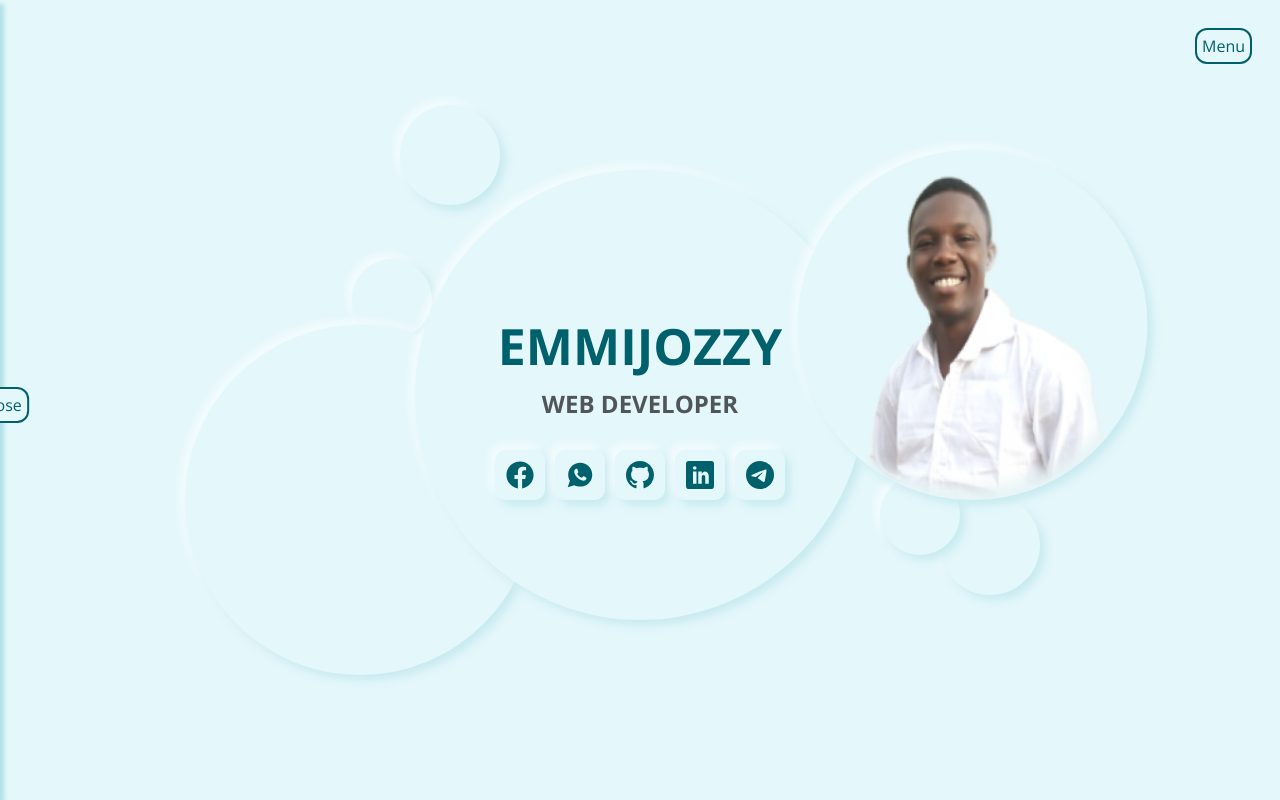
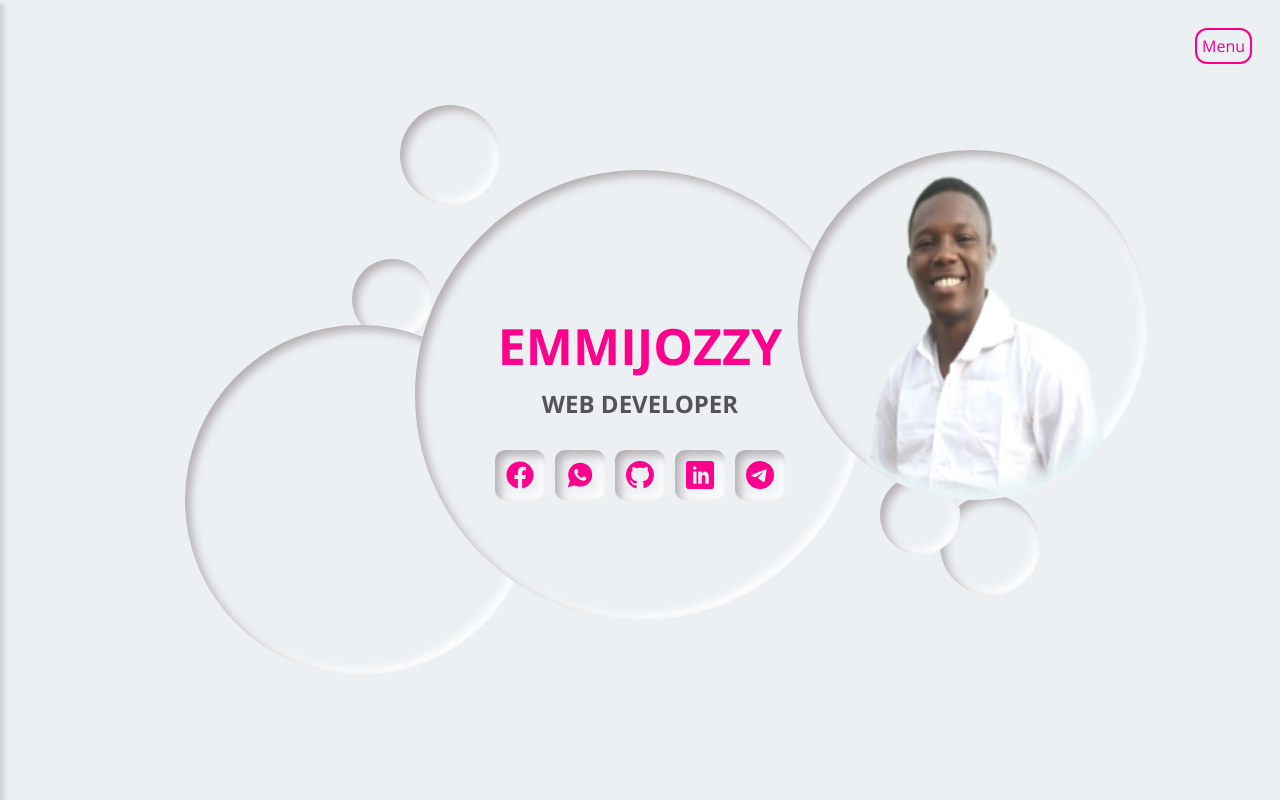
Before and after one commit to Emmijozzy/portfolio, a React (Create React App) app: page / in a window 1280 px wide. Shown: the top 800 px of the page. Built offline with nearby package versions, Linux system fonts and the light colour scheme; a web font is replaced by a local one.

Commit message:
change of them

```diff
--- a/src/components/Navbar/Navbar.scss
+++ b/src/components/Navbar/Navbar.scss
@@ -9,12 +9,12 @@
 
 .toggle__box {
 	position: absolute;
-	// top: 50px;
-	// left: 200px;
+	top: 20px;
+	right: 20px;
 	color: var(--font-color);
 	font-family: var(--font-base);
 	font-size: 16px;
-	transform: translate(350%, 10%);
+	// transform: translate(350%, 10%);
 	z-index: 2222;
 	background-color: var(--color-bg);
 	padding: 5px;
@@ -50,7 +50,7 @@
 		left: -1px;
 		top: -1px;
 		background: var(--color-bg);
-		box-shadow: 5px 5px 4px 0px #59b9c759;
+		box-shadow: var(--outer-shadow3);
 
 		.hero__menu--innerboard {
 			width: 90%;
@@ -109,15 +109,15 @@
 				.menu__tag {
 					width: 90%;
 					height: 50px;
-					box-shadow: 5px 5px 4px 0px #59b9c785, -3px -3px 5px 0px #ffffff;
+					box-shadow: 5px 5px 4px 0px #d0d3d6, -3px -3px 5px 0px #ffffff;
 					border-radius: 10px;
 
 					&:hover {
-						box-shadow: inset 5px 5px 4px 0px #59b9c785, inset -3px -3px 5px 0px #ffffff;
+						box-shadow: inset 5px 5px 4px 0px #d0d3d6, inset -3px -3px 5px 0px #ffffff;
 					}
 
 					&:active {
-						box-shadow: inset 5px 5px 4px 0px #59b9c785, inset -3px -3px 5px 0px #ffffff;
+						box-shadow: inset 5px 5px 4px 0px #d0d3d6, inset -3px -3px 5px 0px #ffffff;
 					}
 
 					a {
--- a/src/container/About/About.scss
+++ b/src/container/About/About.scss
@@ -91,7 +91,7 @@ a {
 
 
 		.about__innerboard-right.about-me {
-			background-color: var(--color-bg);
+			background-color: none;
 			// width: 70%;
 			height: 105%;
 			padding: 0;
--- a/src/container/Contact/Contact.scss
+++ b/src/container/Contact/Contact.scss
@@ -12,7 +12,7 @@
 
 .contact__box {
 	width: 100%;
-	box-shadow: var(--inner-shadow3);
+	box-shadow: var(--outer-shadow2);
 	border-radius: 10px;
 	display: flex;
 
--- a/src/index.scss
+++ b/src/index.scss
@@ -14,13 +14,17 @@
 
 	--font-base: 'Open Sans', sans-serif;
 	--font-content: 'PT Sans Caption', sans-serif;
-	--font-color: #00606c;
+	--font-color: #ff008c;
 	--font-color2: #000000a6;
 
-	--outer-shadow: 4px 4px 5px 0px #59b9c785 inset, -7px -5px 4px 0px #effbff inset;
-	--outer-shadow2: 5px 5px 10px #c7eaef, -5px -5px 10px #fdffffa9;
-	--innerbox-shadow: 5px 5px 4px #c7eaef, -5px -5px 4px #fdffffa9;
-	--inner-shadow3: 4px 4px 4px 0px #c7eaef inset, -4px -4px 4px 0px #fdffffa9 inset;
+	--outer-shadow: 4px 4px 5px 0px #d0d3d6 inset, -7px -5px 4px 0px #fff inset;
+	--outer-shadow2:  inset 5px 5px 10px #b4adb1,
+	inset -5px -5px 10px #ffffff;
+	--outer-shadow3: 5px 5px 4px 0px #d0d3d6;
+	--innerbox-shadow: 5px 5px 10px #d0d3d6,
+	-5px -5px 10px #ffffff;
+	--inner-shadow3: 4px 4px 4px 0px #ffffff inset, -4px -4px 4px 0px #d0d3d6 inset;
+
 
 	--color-golden: #dcca87;
 	--color-black: #0c0c0c;
@@ -28,7 +32,7 @@
 	--color-crimson: #f5efdb;
 	--color-grey: #aaaaaa;
 	--color-white: #ffffff;
-	--color-bg: #e4f7fb;
+	--color-bg: #ECF0F3;
 	--color-bg2: linear-gradient(145deg, #c3ffff, #a4dce3);
 
 	// font-size: clamp(16px, calc(1rem + ((1vw - 4px) * 0.25)), 20px);
```
